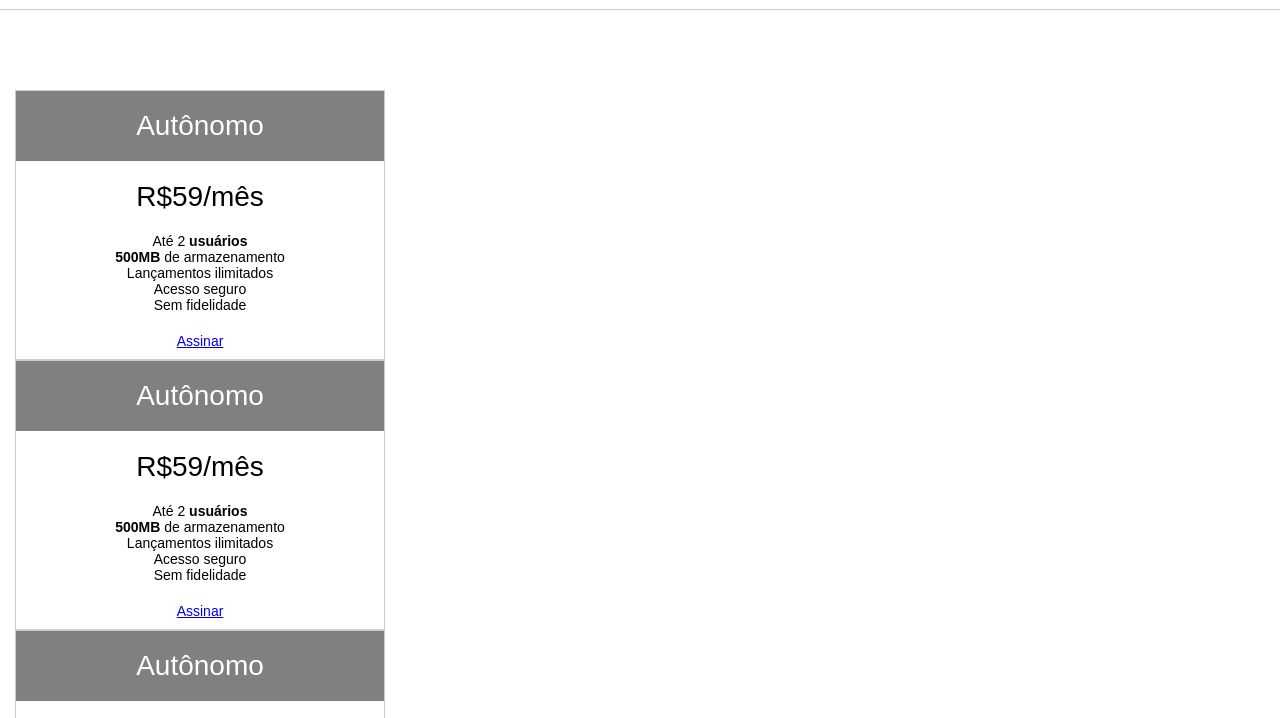
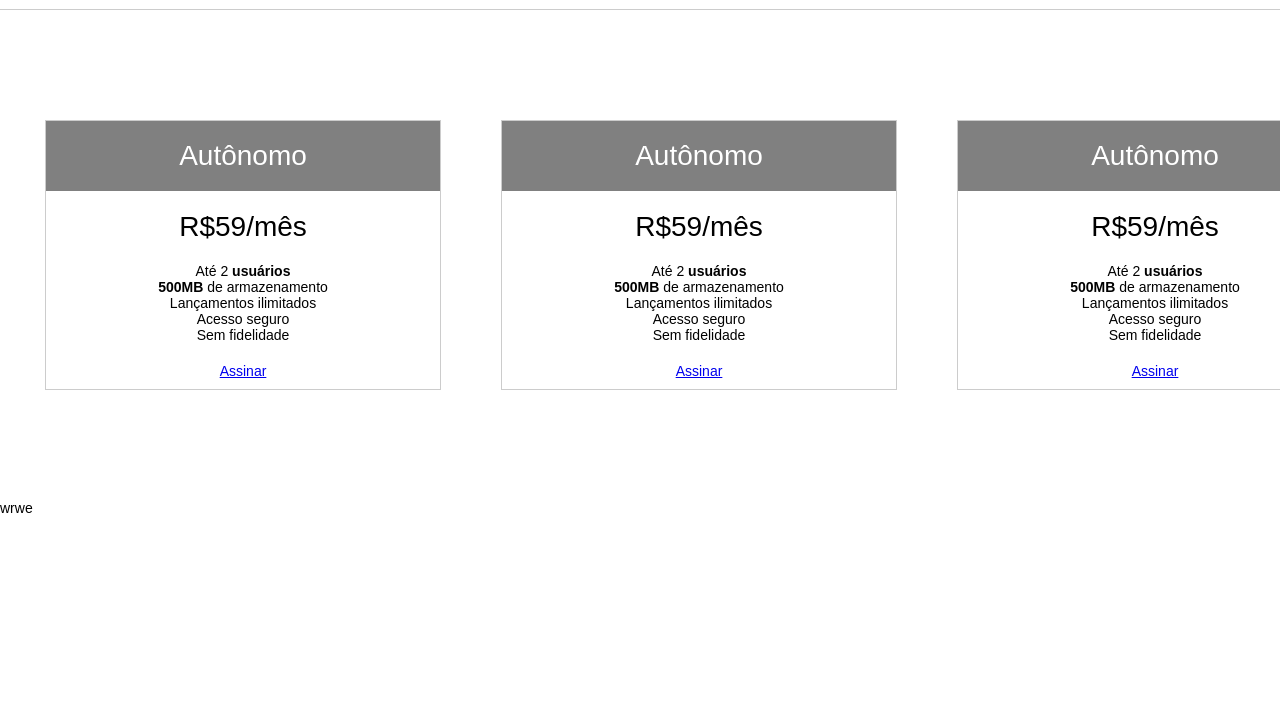
Before and after one commit to Lucaasshq/HTML-CSS-RESPONSIVO, a plain HTML site: page pagina-de-financas/index.html in a window 1280 px wide. Shown: the part 50-768 px from the top of the page. Drawn offline with Linux system fonts and the light colour scheme.

Commit message:
docs: alinhando caixas do projeto pagina-de-definaças

```diff
--- a/pagina-de-financas/css/style.css
+++ b/pagina-de-financas/css/style.css
@@ -22,19 +22,24 @@ header img {
   margin: 0 auto;
   padding-left: 15px;
   padding-right: 15px;
-
 }
 
 #planos-tipos {
   padding: 80px 0;
 }
 
-
 .plano {
   border: 1px solid #ccc;
-    width: 370px;
+  width: 396px;
   padding: 10px;
+  float: left;
+  margin: 30px;
+}
 
+#planos-tipos::after {
+  content: "";
+  display: block;
+  clear: both;
 }
 
 .titulo-plano {
@@ -47,7 +52,6 @@ header img {
   margin-bottom: 0;
   font-weight: normal;
   font-size: 28px;
-
 }
 
 .preco {
@@ -64,7 +68,6 @@ ul {
 
 ul li {
   text-align: center;
-
 }
 
 #assinar {
--- a/pagina-de-financas/index.html
+++ b/pagina-de-financas/index.html
@@ -55,5 +55,7 @@
         </div>
       </div>
     </div>
+
+    wrwe
   </body>
 </html>
```
Lines whose indentation alone changed are shown as unchanged.
